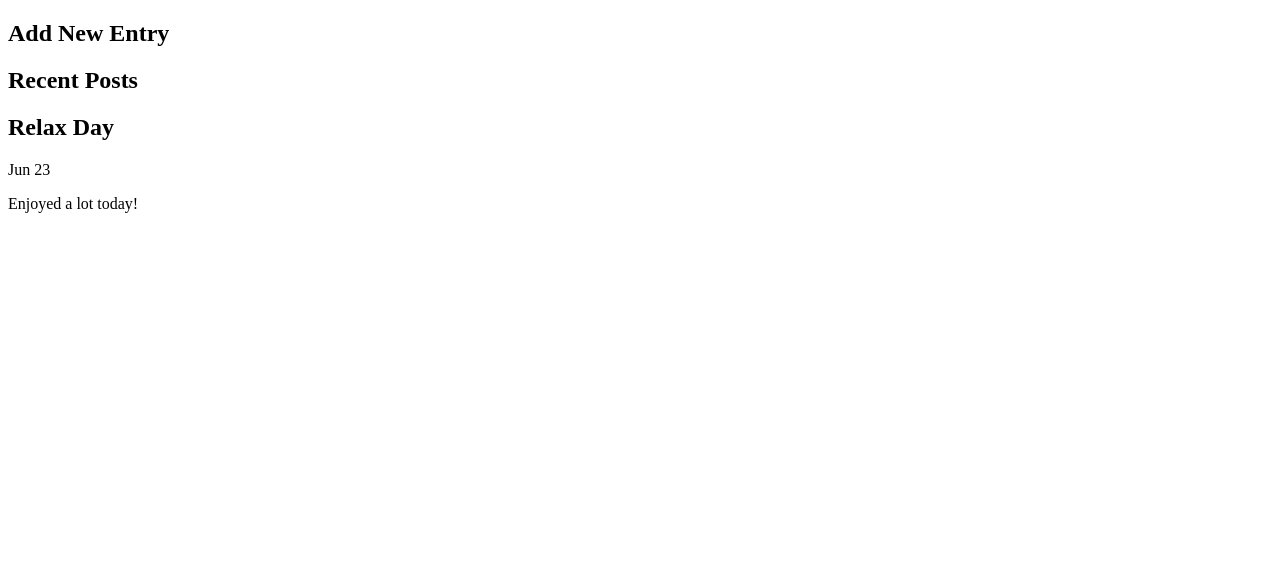
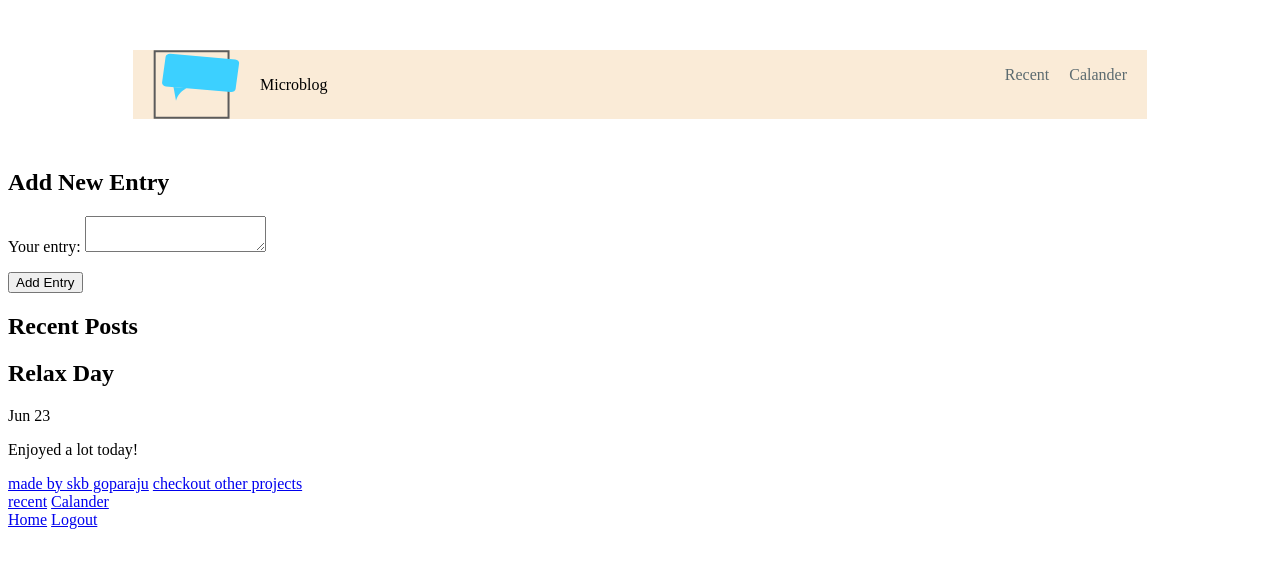
Before and after one commit to goparajusk/Miniproject, a plain HTML site: page mini blog project/index.html in a window 1280 px wide. Drawn offline with Linux system fonts and the light colour scheme.

Commit message:
Add files via upload

```diff
--- a/mini blog project/index.html
+++ b/mini blog project/index.html
@@ -4,13 +4,41 @@
     <meta charset="UTF-8" />
     <meta name="viewport" content="width=device-width, initial-scale=1.0" />
     <title>Mini-Blog</title>
+    <link rel="stylesheet" href="style.css" />
   </head>
   <body>
-    <header></header>
+    <header class="navbar">
+      <div class="navbar__brand">
+        <img
+          src="microblog-logo 1.svg"
+          alt="The micro Blog Logo"
+          class="navbar__logo"
+        />
+        Microblog
+      </div>
+      <ul class="navbar__navigation">
+        <li class="navbar__navigation-item">
+          <a href="#" class="navbar__link">Recent</a>
+        </li>
+        <li class="navbar__navigation-item">
+          <a href="#" class="navbar__link">Calander</a>
+        </li>
+      </ul>
+    </header>
     <main>
       <section>
         <h1>Add New Entry</h1>
-        <article></article>
+        <form class="form" action="/entry" method="post">
+          <p class="form-input">
+            <label for="entry-field" class="form-label">Your entry:</label>
+            <textarea
+              id="entry-field"
+              name="entry-f"
+              class="form-textare"
+            ></textarea>
+          </p>
+          <button type="submit" class="form-submit">Add Entry</button>
+        </form>
       </section>
       <section>
         <h1>Recent Posts</h1>
@@ -23,6 +51,23 @@
         </article>
       </section>
     </main>
-    <footer></footer>
+    <footer class="footer">
+      <div class="footer--content">
+        <section class="left">
+          <a href="#" class="footer--item">made by skb goparaju</a>
+          <a href="#" class="footer--item">checkout other projects</a>
+        </section>
+        <section class="right">
+          <div class="footer--column">
+            <a href="#" class="footer--item">recent</a>
+            <a href="#" class="footer--item">Calander</a>
+          </div>
+          <div class="footer--column">
+            <a href="#" class="footer--item">Home</a>
+            <a href="#" class="footer--item">Logout</a>
+          </div>
+        </section>
+      </div>
+    </footer>
   </body>
 </html>
--- /dev/null
+++ b/mini blog project/style.css
@@ -0,0 +1,29 @@
+.navbar {
+  max-width: 974px;
+  background: antiquewhite;
+  margin: 50px auto;
+  padding: 0 20px;
+  display: flex;
+  flex-direction: row;
+  justify-content: space-between;
+}
+.navbar__brand {
+  display: flex;
+  align-items: center;
+}
+.navbar__logo {
+  padding-right: 20px;
+}
+.navbar__navigation {
+  list-style: none;
+  padding: 0;
+  display: flex;
+  color: #5c6b70;
+}
+.navbar__navigation-item {
+  padding-left: 20px;
+}
+.navbar__link {
+  text-decoration: none;
+  color: inherit;
+}
```
Also changed, not shown: mini blog project/microblog-logo 1.svg (added).
